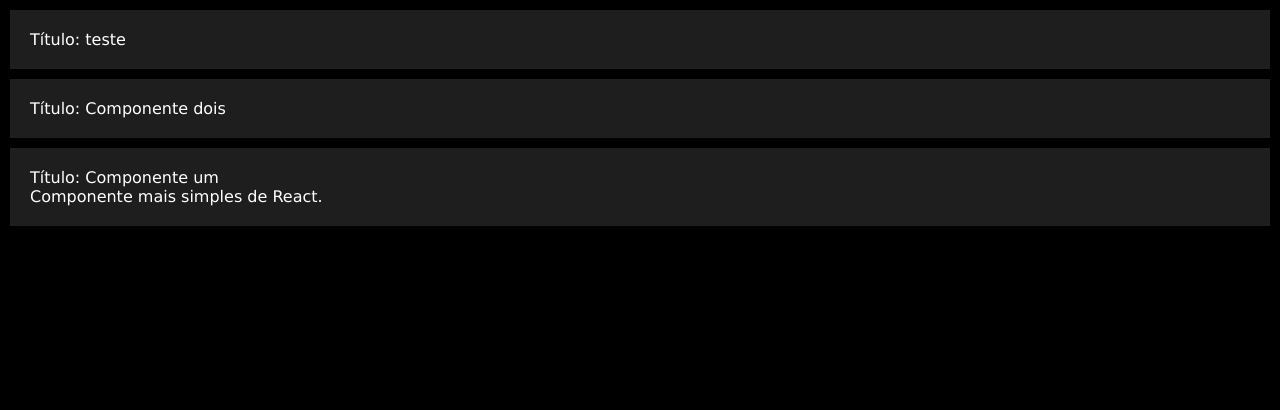
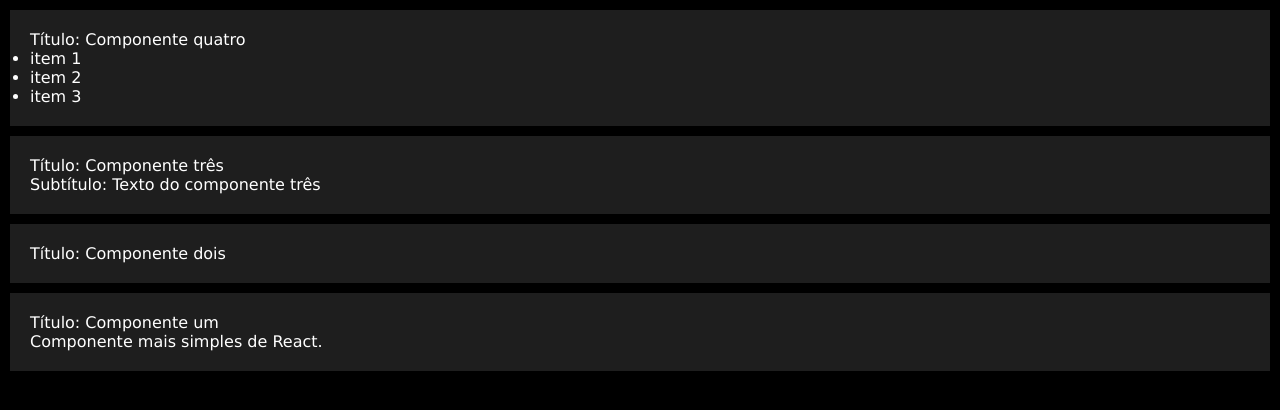
Before and after one commit to imarcaos/Curso-React01, a React (Create React App) app in the folder react-components/: page / in a window 1280 px wide. Shown: the top 410 px of the page. Built offline with nearby package versions, Linux system fonts and the light colour scheme.

Commit message:
ReactJS Class#013 - Code comments and Props Children

```diff
--- a/react-components/src/App.js
+++ b/react-components/src/App.js
@@ -5,11 +5,19 @@
 import ComponenteUm from "./components/ComponenteUm"
 import ComponenteDois from "./components/ComponenteDois"
 import ComponenteTres from "./components/ComponenteTres"
+import ComponenteQuatro from "./components/ComponenteQuatro"
 
 function App() {
     return (
         <>
-            <ComponenteTres titulo="teste" />
+            <ComponenteQuatro titulo="Componente quatro">
+                <ul>
+                    <li>item 1</li>
+                    <li>item 2</li>
+                    <li>item 3</li>
+                </ul>
+            </ComponenteQuatro>
+            <ComponenteTres titulo="Componente três" subtitulo="Texto do componente três" />
             <ComponenteDois />
             <ComponenteUm />
         </>
--- /dev/null
+++ b/react-components/src/components/ComponenteQuatro.jsx
@@ -0,0 +1,12 @@
+import React from "react";
+
+const ComponenteQuatro = (props) => {
+    return (
+        <div className="componente">
+            <p>Título: {props.titulo}</p>
+            {props.children}
+        </div>
+    )
+}
+
+export default ComponenteQuatro
--- a/react-components/src/components/ComponenteTres.jsx
+++ b/react-components/src/components/ComponenteTres.jsx
@@ -1,6 +1,17 @@
 import React from "react";
 
-export default (props) =>
-    <div className="componente">
-        <p>Título: {props.titulo}</p>
-    </div>
+// export default (props) =>
+//     <div className="componente">
+//         <p>Título: {props.titulo}</p>
+//     </div>
+
+const ComponenteTres = (props) => {
+    return (
+        <div className="componente">
+            <p>Título: {props.titulo}</p>
+            <p>Subtítulo: {props.subtitulo}</p>
+        </div>
+    )
+}
+
+export default ComponenteTres
```
